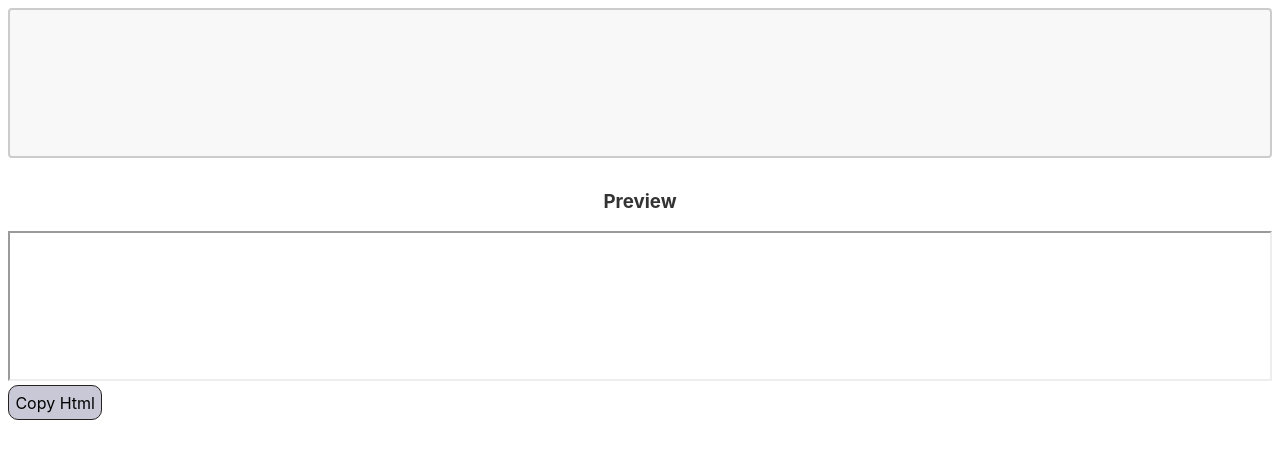
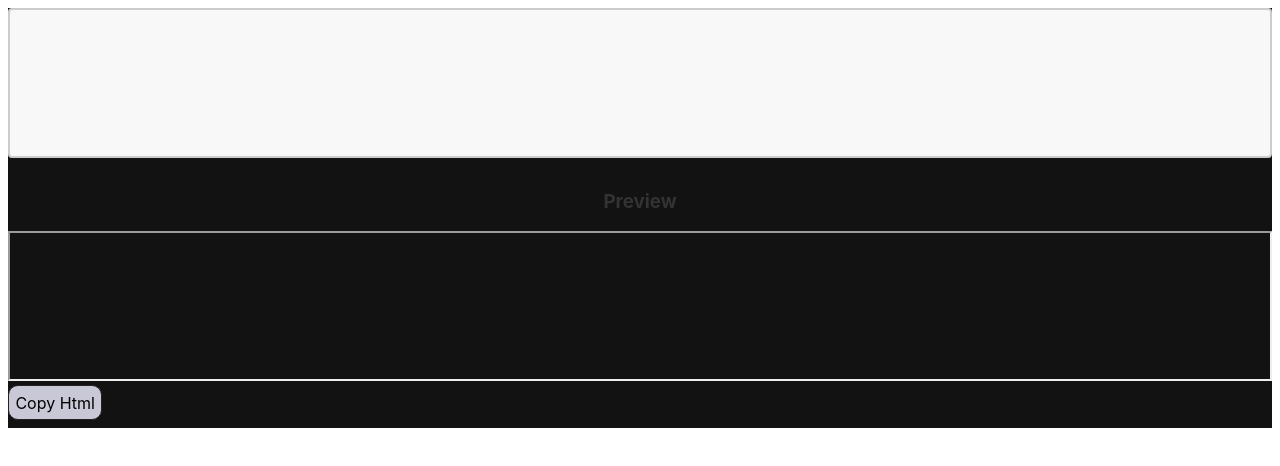
Before and after one commit to CyzmiX/MarkedUp, a Svelte app: page / in a window 1280 px wide. Shown: the top 466 px of the page. Built offline with nearby package versions, Linux system fonts and the light colour scheme.

Commit message:
Update App.svelte

```diff
--- a/src/App.svelte
+++ b/src/App.svelte
@@ -53,4 +53,8 @@
 		padding: 12px 20px;
 		box-sizing: border-box;
 	}
+
+	main {
+		background-color: #121212;
+	}
 </style>
```
